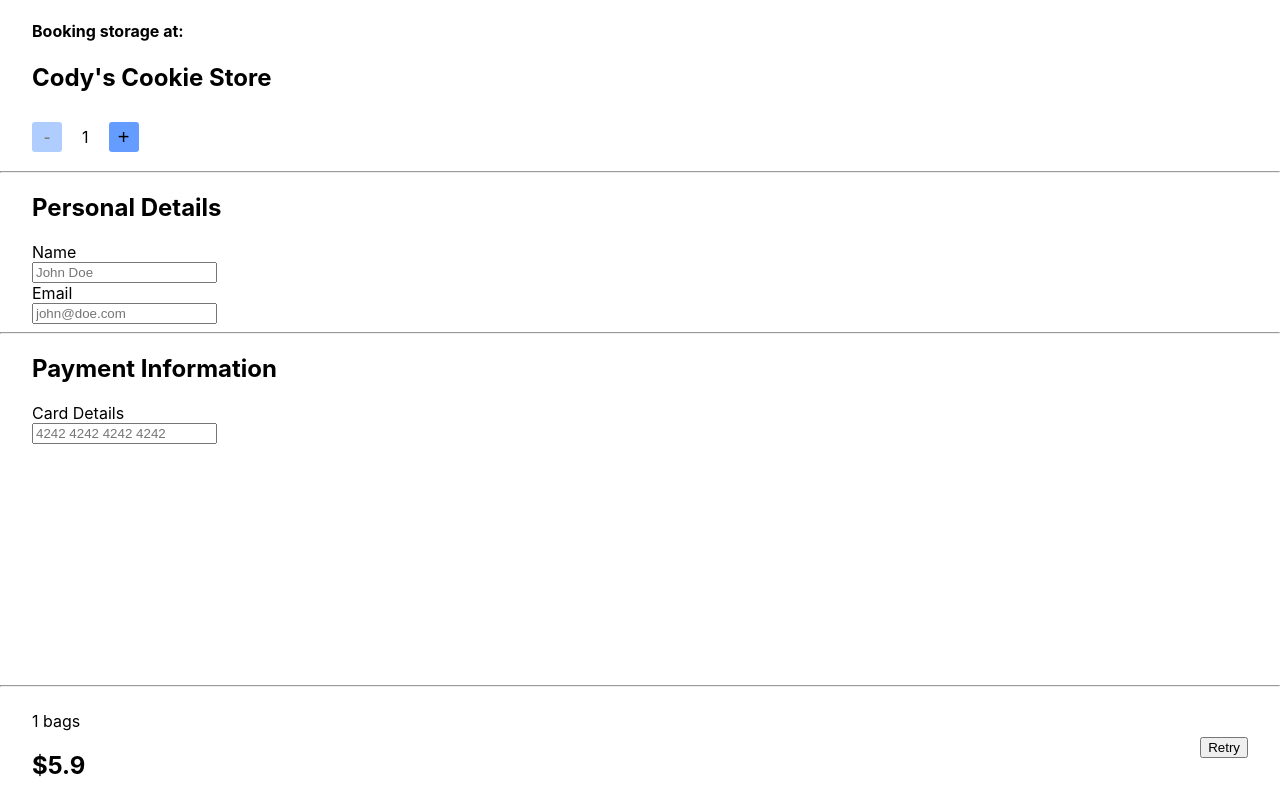
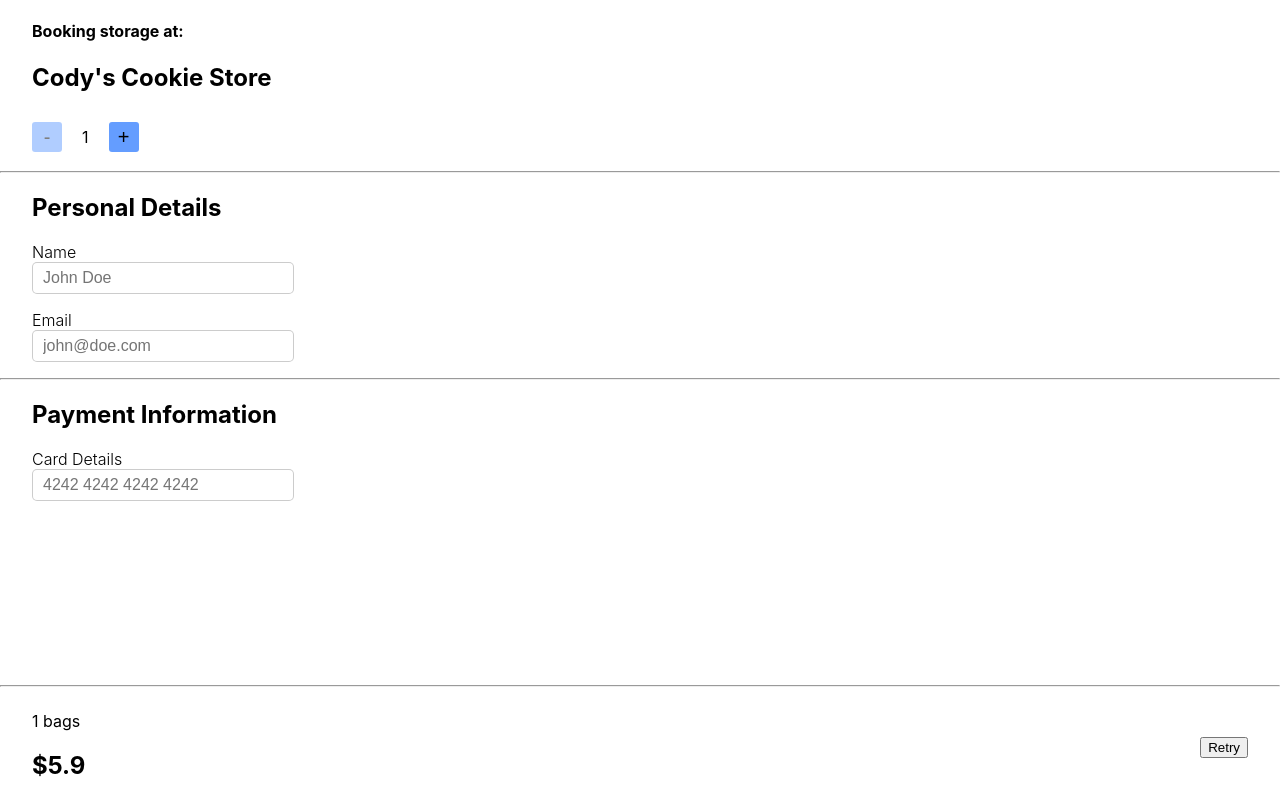
Before and after one commit to pedromartinho/bounce-fe, a React (Create React App) app: page / in a window 1280 px wide. Built offline with nearby package versions, Linux system fonts and the light colour scheme; no server answers.

Commit message:
text input styling

```diff
--- a/src/components/TextInput/TextInput.css
+++ b/src/components/TextInput/TextInput.css
@@ -1,9 +1,19 @@
 .input-container {
-  /* display: block; */
+  row-gap: 4px;
 }
+
 .input-label {
   display: block;
+  font-weight: 300;
 }
+
 .input-field {
   display: block;
+  border: 1px solid rgba(0, 0, 0, 0.2);
+  border-radius: 5px;
+  font-size: 16px;
+  font-weight: 200;
+  padding: 6px 10px;
+  margin-bottom: 16px;
+  width: 240px;
 }
--- a/src/components/TextInput/index.tsx
+++ b/src/components/TextInput/index.tsx
@@ -1,18 +1,20 @@
 import './TextInput.css';
 
 interface TextInputProps {
+  initialValue: string;
   label: string;
-  type?: 'text' | 'email | card';
+  type?: 'text' | 'email';
   placeholder: string;
   onChange: (value: string) => void;
 }
 
-const TextInput = ({label, type = 'text', placeholder, onChange}: TextInputProps) => {
+const TextInput = ({initialValue, label, type = 'text', placeholder, onChange}: TextInputProps) => {
   return (
     <div className='input-container'>
       <label className='input-label'>{label}</label>
       <input
         required
+        value={initialValue}
         className='input-field'
         type={type}
         id={label.toLowerCase()}
```
